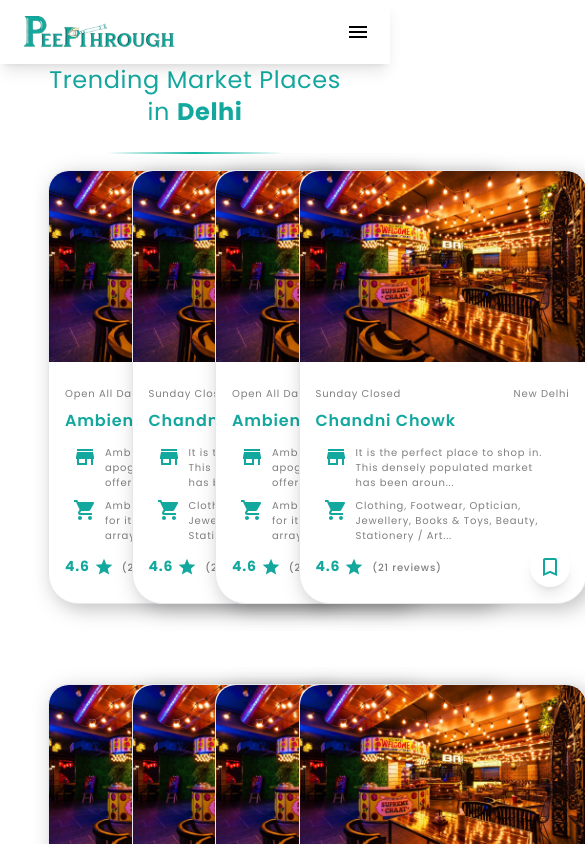
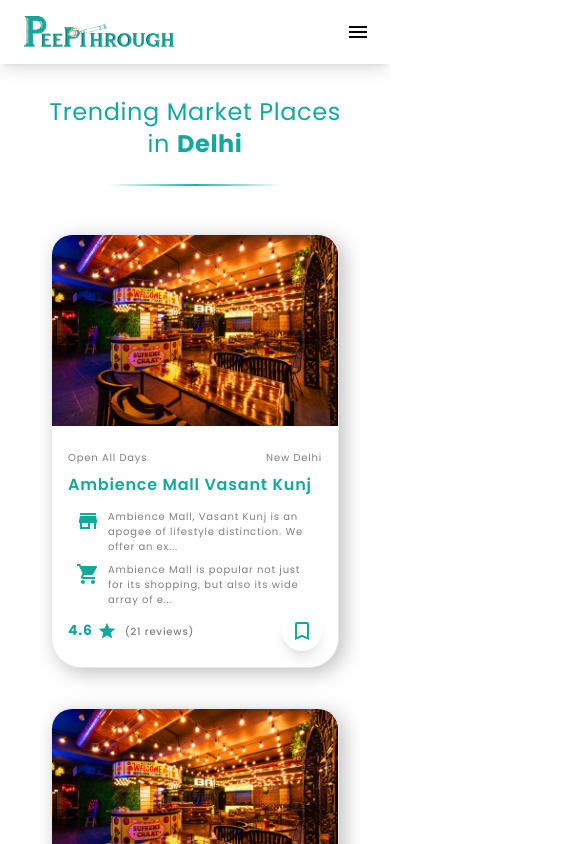
Before and after one commit to HarshBatra/Peepthrough, a React (Create React App) app: page /shop in a window 390 px wide. Shown: the top 844 px of the page, 585 px wide, since content can reach past the window. Built offline with nearby package versions, Linux system fonts and the light colour scheme; a web font is replaced by a local one.

Commit message:
made trending markets responsive

```diff
--- a/src/Pages/Shop.js
+++ b/src/Pages/Shop.js
@@ -6,13 +6,13 @@
   var businesses = TrendingBusinessData;
   return (
     <div className="md:my-16 md:mx-14 mx-12 md:px-10 md:py-4">
-      <div className="flex flex-col justify-center items-center">
-        <h1 className="text-2xl md:text-4xl text-primary-blue tracking-wide text-center md:mb-2">
+      <div className="flex flex-col justify-center items-center my-8 md:my-0">
+        <h1 className="text-2xl md:text-4xl text-primary-blue tracking-wide text-center">
           Trending Market Places in <span className="font-bold">Delhi</span>
         </h1>
         <span className="w-44 h-0.5 m-6 md:mb-10 mb-4 bg-gradient-to-r from-white to-white via-teal-500"></span>
       </div>
-      <div className="grid grid-cols-4 gap-y-20 gap-x-10">
+      <div className="md:grid md:grid-cols-3 lg:grid-cols-4 gap-y-10 md:gap-y-20 md:gap-x-10 flex flex-col items-center">
         {businesses.map((business) => {
           return <CardOfTrendingBusiness business={business} />;
         })}
```
